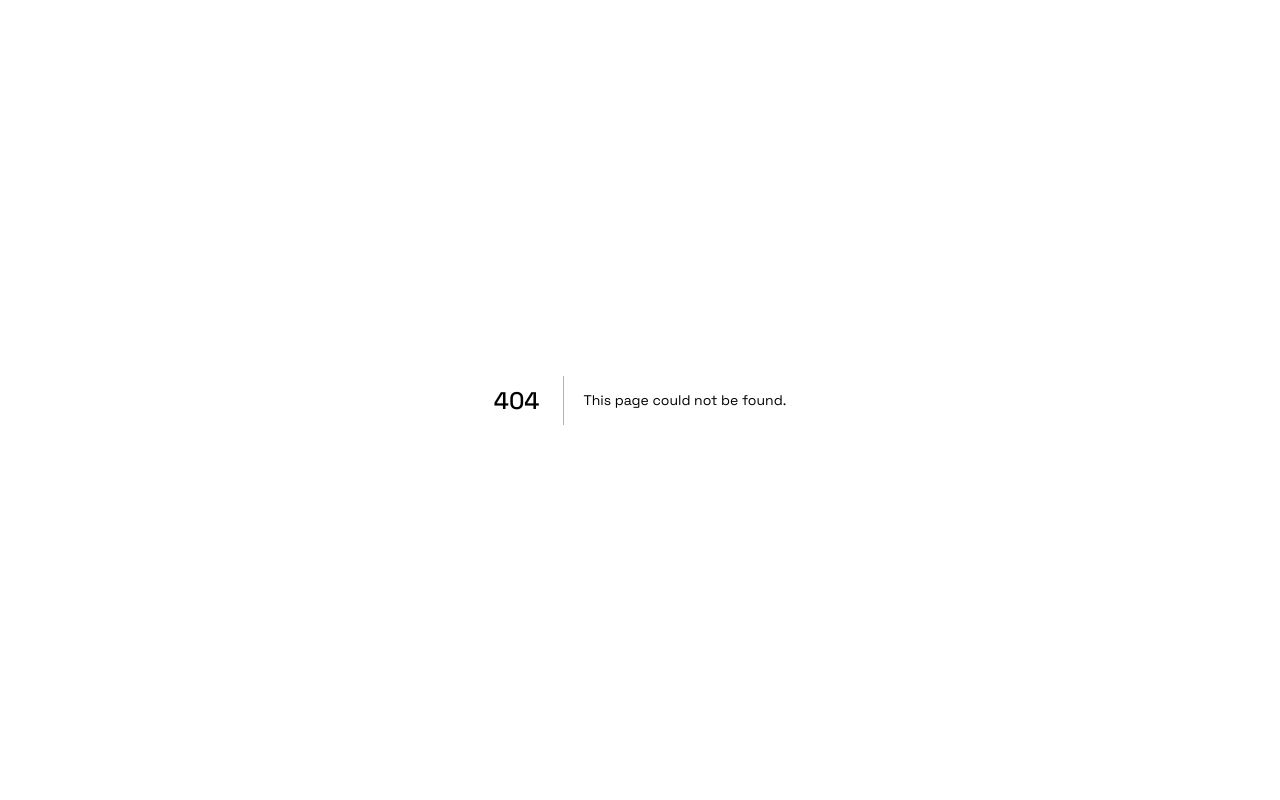
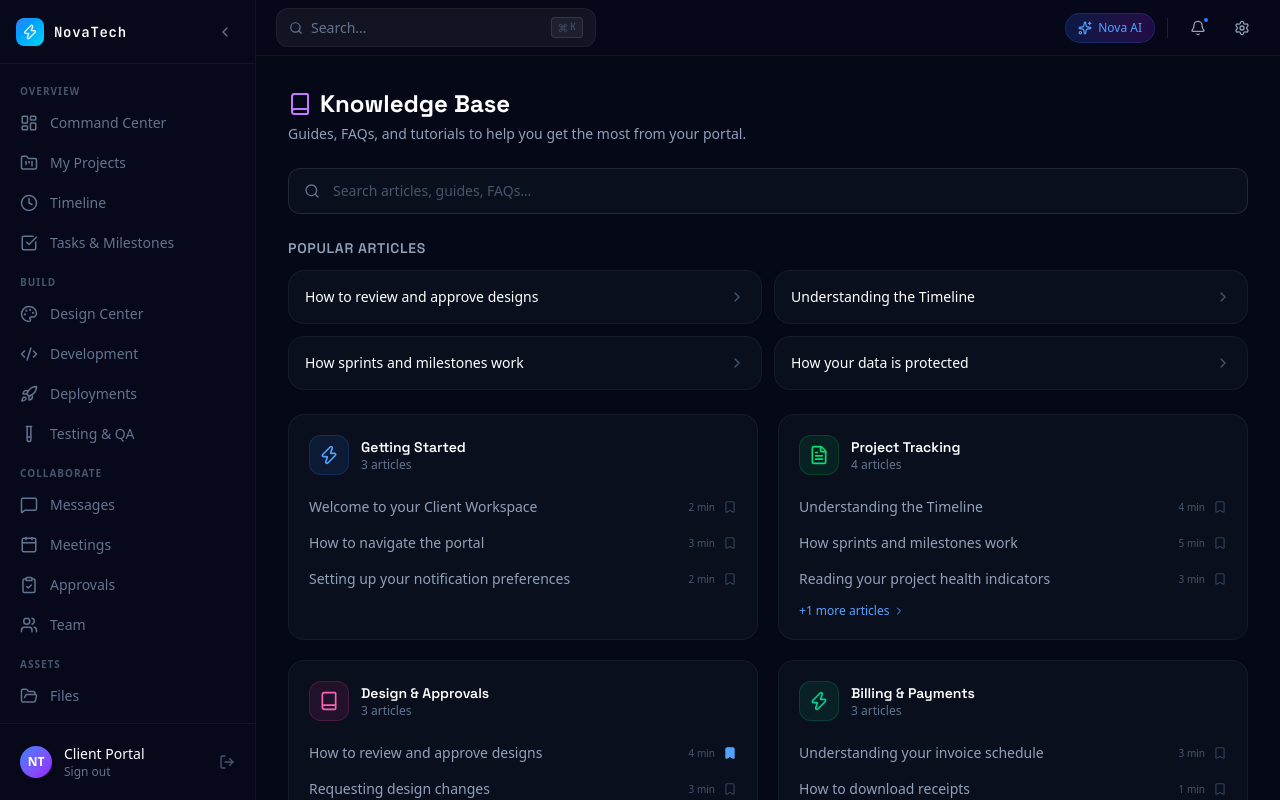
Before and after one commit to NaumanAhmad2005/NovaTech, a Next.js app: page /portal/docs in a window 1280 px wide. Before the commit this address had no page. Built offline with nearby package versions, Linux system fonts and the light colour scheme.

Commit message:
feat(portal): Phase 3 — Knowledge Base, Docs page, and TypeScript clean pass (zero errors)

```diff
--- /dev/null
+++ b/src/app/portal/docs/page.tsx
@@ -0,0 +1,180 @@
+"use client";
+
+import { useState } from "react";
+import { motion } from "framer-motion";
+import { Book, Search, ChevronRight, Bookmark, Play, FileText, Code2, Zap, Shield, HelpCircle } from "lucide-react";
+
+const CATEGORIES = [
+  {
+    id: "getting-started", name: "Getting Started", icon: Zap, color: "text-blue-400", bg: "bg-blue-500/10 border-blue-500/20",
+    articles: [
+      { title: "Welcome to your Client Workspace", readTime: "2 min" },
+      { title: "How to navigate the portal", readTime: "3 min" },
+      { title: "Setting up your notification preferences", readTime: "2 min" },
+    ],
+  },
+  {
+    id: "project-tracking", name: "Project Tracking", icon: FileText, color: "text-green-400", bg: "bg-green-500/10 border-green-500/20",
+    articles: [
+      { title: "Understanding the Timeline", readTime: "4 min" },
+      { title: "How sprints and milestones work", readTime: "5 min" },
+      { title: "Reading your project health indicators", readTime: "3 min" },
+      { title: "How to view and filter tasks", readTime: "3 min" },
+    ],
+  },
+  {
+    id: "design-approvals", name: "Design & Approvals", icon: Book, color: "text-pink-400", bg: "bg-pink-500/10 border-pink-500/20",
+    articles: [
+      { title: "How to review and approve designs", readTime: "4 min" },
+      { title: "Requesting design changes", readTime: "3 min" },
+      { title: "Understanding version history", readTime: "2 min" },
+    ],
+  },
+  {
+    id: "billing", name: "Billing & Payments", icon: Zap, color: "text-emerald-400", bg: "bg-emerald-500/10 border-emerald-500/20",
+    articles: [
+      { title: "Understanding your invoice schedule", readTime: "3 min" },
+      { title: "How to download receipts", readTime: "1 min" },
+      { title: "Payment methods accepted", readTime: "2 min" },
+    ],
+  },
+  {
+    id: "security", name: "Security & Privacy", icon: Shield, color: "text-orange-400", bg: "bg-orange-500/10 border-orange-500/20",
+    articles: [
+      { title: "How your data is protected", readTime: "4 min" },
+      { title: "Setting up two-factor authentication", readTime: "3 min" },
+      { title: "Managing active sessions", readTime: "2 min" },
+    ],
+  },
+  {
+    id: "faq", name: "FAQs", icon: HelpCircle, color: "text-purple-400", bg: "bg-purple-500/10 border-purple-500/20",
+    articles: [
+      { title: "How do I contact my project manager?", readTime: "1 min" },
+      { title: "What does 'At Risk' project status mean?", readTime: "2 min" },
+      { title: "Can I add team members to the portal?", readTime: "2 min" },
+      { title: "How is my project's progress calculated?", readTime: "3 min" },
+      { title: "What happens after my project launches?", readTime: "4 min" },
+    ],
+  },
+];
+
+const FEATURED = [
+  "How to review and approve designs",
+  "Understanding the Timeline",
+  "How sprints and milestones work",
+  "How your data is protected",
+];
+
+export default function KnowledgeBasePage() {
+  const [search, setSearch] = useState("");
+  const [bookmarked, setBookmarked] = useState<string[]>(["How to review and approve designs"]);
+
+  const toggleBookmark = (title: string) => {
+    setBookmarked(prev => prev.includes(title) ? prev.filter(t => t !== title) : [...prev, title]);
+  };
+
+  const allArticles = CATEGORIES.flatMap(c => c.articles.map(a => ({ ...a, category: c.name })));
+  const searchResults = search.length > 1 ? allArticles.filter(a => a.title.toLowerCase().includes(search.toLowerCase()) || a.category.toLowerCase().includes(search.toLowerCase())) : [];
+
+  return (
+    <div className="space-y-6 pb-8">
+      <div>
+        <h1 className="text-2xl font-bold text-white flex items-center gap-2">
+          <Book className="w-6 h-6 text-purple-400" /> Knowledge Base
+        </h1>
+        <p className="text-slate-400 text-sm mt-1">Guides, FAQs, and tutorials to help you get the most from your portal.</p>
+      </div>
+
+      {/* Search */}
+      <div className="relative">
+        <Search className="absolute left-4 top-1/2 -translate-y-1/2 w-4 h-4 text-slate-500" />
+        <input value={search} onChange={e => setSearch(e.target.value)}
+          placeholder="Search articles, guides, FAQs…"
+          className="w-full pl-11 pr-4 py-3 bg-[#0a0f1e] border border-white/10 rounded-xl text-white text-sm placeholder:text-slate-600 focus:outline-none focus:ring-2 focus:ring-blue-500/40" />
+      </div>
+
+      {/* Search results */}
+      {search.length > 1 && (
+        <div className="rounded-2xl bg-[#0a0f1e] border border-white/5 overflow-hidden">
+          <div className="px-5 py-3 border-b border-white/5">
+            <p className="text-xs text-slate-500">{searchResults.length} results for "{search}"</p>
+          </div>
+          {searchResults.length > 0 ? (
+            <div className="divide-y divide-white/5">
+              {searchResults.map((a, i) => (
+                <button key={i} onClick={() => alert(`Opening article: ${a.title}`)}
+                  className="w-full flex items-center justify-between px-5 py-3.5 hover:bg-white/[0.02] transition-colors text-left">
+                  <div>
+                    <p className="text-white text-sm font-medium">{a.title}</p>
+                    <p className="text-xs text-slate-500 mt-0.5">{a.category} · {a.readTime} read</p>
+                  </div>
+                  <ChevronRight className="w-4 h-4 text-slate-600" />
+                </button>
+              ))}
+            </div>
+          ) : (
+            <div className="px-5 py-8 text-center">
+              <p className="text-slate-500 text-sm">No articles found for "{search}"</p>
+            </div>
+          )}
+        </div>
+      )}
+
+      {/* Featured articles */}
+      {search.length === 0 && (
+        <>
+          <div>
+            <h2 className="text-sm font-semibold text-slate-400 uppercase tracking-wider mb-3">Popular Articles</h2>
+            <div className="grid grid-cols-1 md:grid-cols-2 gap-3">
+              {FEATURED.map((title, i) => (
+                <motion.button key={title} initial={{ opacity: 0, y: 8 }} animate={{ opacity: 1, y: 0 }} transition={{ delay: i * 0.06 }}
+                  onClick={() => alert(`Opening article: ${title}`)}
+                  className="flex items-center justify-between p-4 rounded-2xl bg-[#0a0f1e] border border-white/5 hover:border-white/10 transition-all text-left group">
+                  <p className="text-white text-sm font-medium group-hover:text-blue-400 transition-colors">{title}</p>
+                  <ChevronRight className="w-4 h-4 text-slate-600 group-hover:text-blue-400 transition-colors" />
+                </motion.button>
+              ))}
+            </div>
+          </div>
+
+          {/* All categories */}
+          <div className="grid grid-cols-1 md:grid-cols-2 gap-5">
+            {CATEGORIES.map((cat, i) => (
+              <motion.div key={cat.id} initial={{ opacity: 0, y: 12 }} animate={{ opacity: 1, y: 0 }} transition={{ delay: 0.1 + i * 0.07 }}
+                className="p-5 rounded-2xl bg-[#0a0f1e] border border-white/5 hover:border-white/10 transition-colors">
+                <div className="flex items-center gap-3 mb-4">
+                  <div className={`w-10 h-10 rounded-xl border flex items-center justify-center ${cat.bg}`}>
+                    <cat.icon className={`w-5 h-5 ${cat.color}`} />
+                  </div>
+                  <div>
+                    <h3 className="text-white font-semibold text-sm">{cat.name}</h3>
+                    <p className="text-xs text-slate-500">{cat.articles.length} articles</p>
+                  </div>
+                </div>
+                <div className="space-y-1">
+                  {cat.articles.slice(0, 3).map((article) => (
+                    <div key={article.title} className="flex items-center justify-between group/art py-1.5 cursor-pointer" onClick={() => alert(`Opening: ${article.title}`)}>
+                      <p className="text-sm text-slate-400 group-hover/art:text-white transition-colors flex-1 truncate pr-2">{article.title}</p>
+                      <div className="flex items-center gap-2 shrink-0">
+                        <span className="text-[10px] text-slate-600">{article.readTime}</span>
+                        <button onClick={e => { e.stopPropagation(); toggleBookmark(article.title); }}
+                          className={`transition-colors ${bookmarked.includes(article.title) ? "text-blue-400" : "text-slate-700 hover:text-slate-400"}`}>
+                          <Bookmark className="w-3.5 h-3.5" fill={bookmarked.includes(article.title) ? "currentColor" : "none"} />
+                        </button>
+                      </div>
+                    </div>
+                  ))}
+                  {cat.articles.length > 3 && (
+                    <button className="text-xs text-blue-400 hover:text-blue-300 transition-colors flex items-center gap-1 pt-1">
+                      +{cat.articles.length - 3} more articles <ChevronRight className="w-3 h-3" />
+                    </button>
+                  )}
+                </div>
+              </motion.div>
+            ))}
+          </div>
+        </>
+      )}
+    </div>
+  );
+}
```
